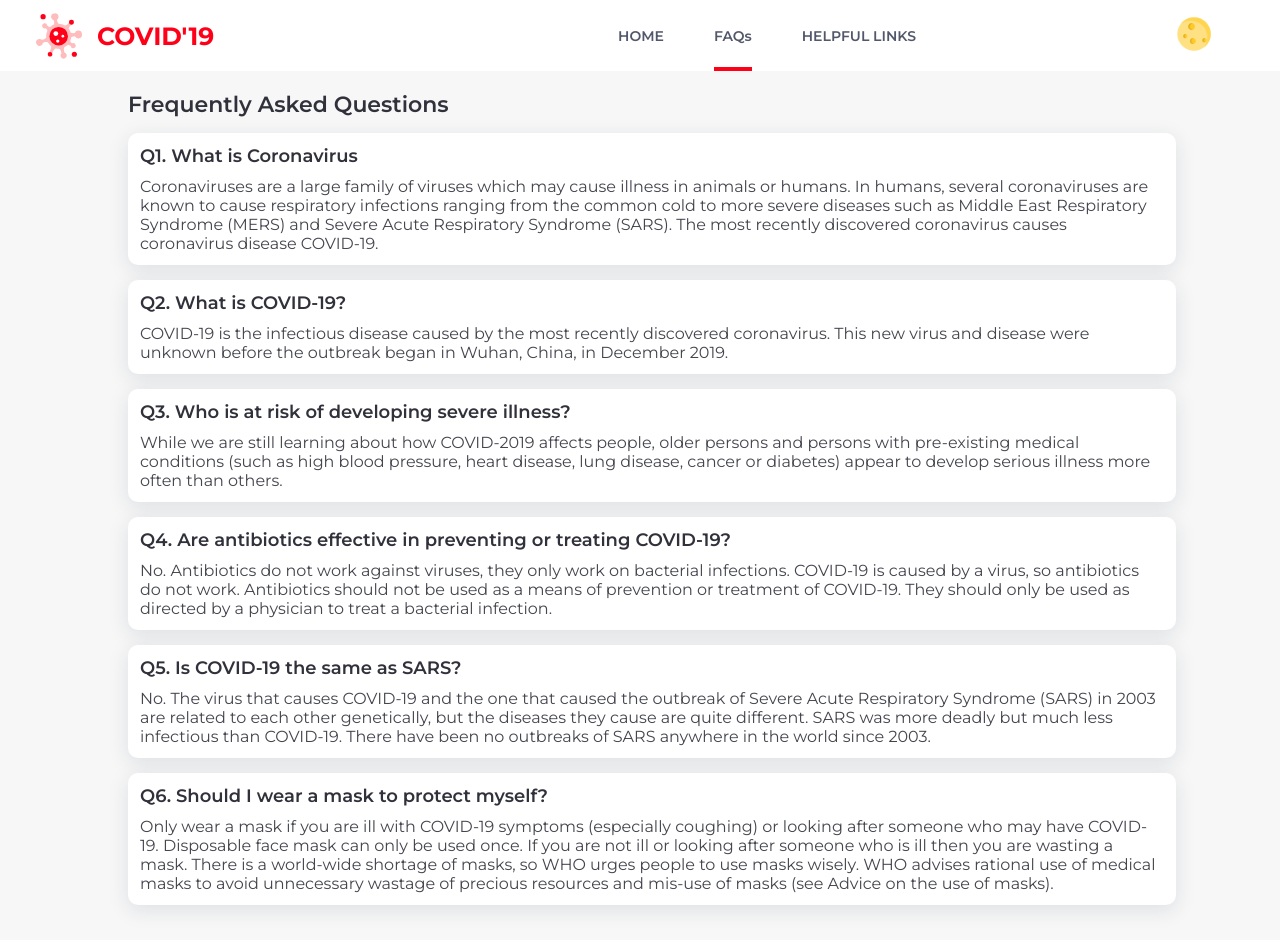
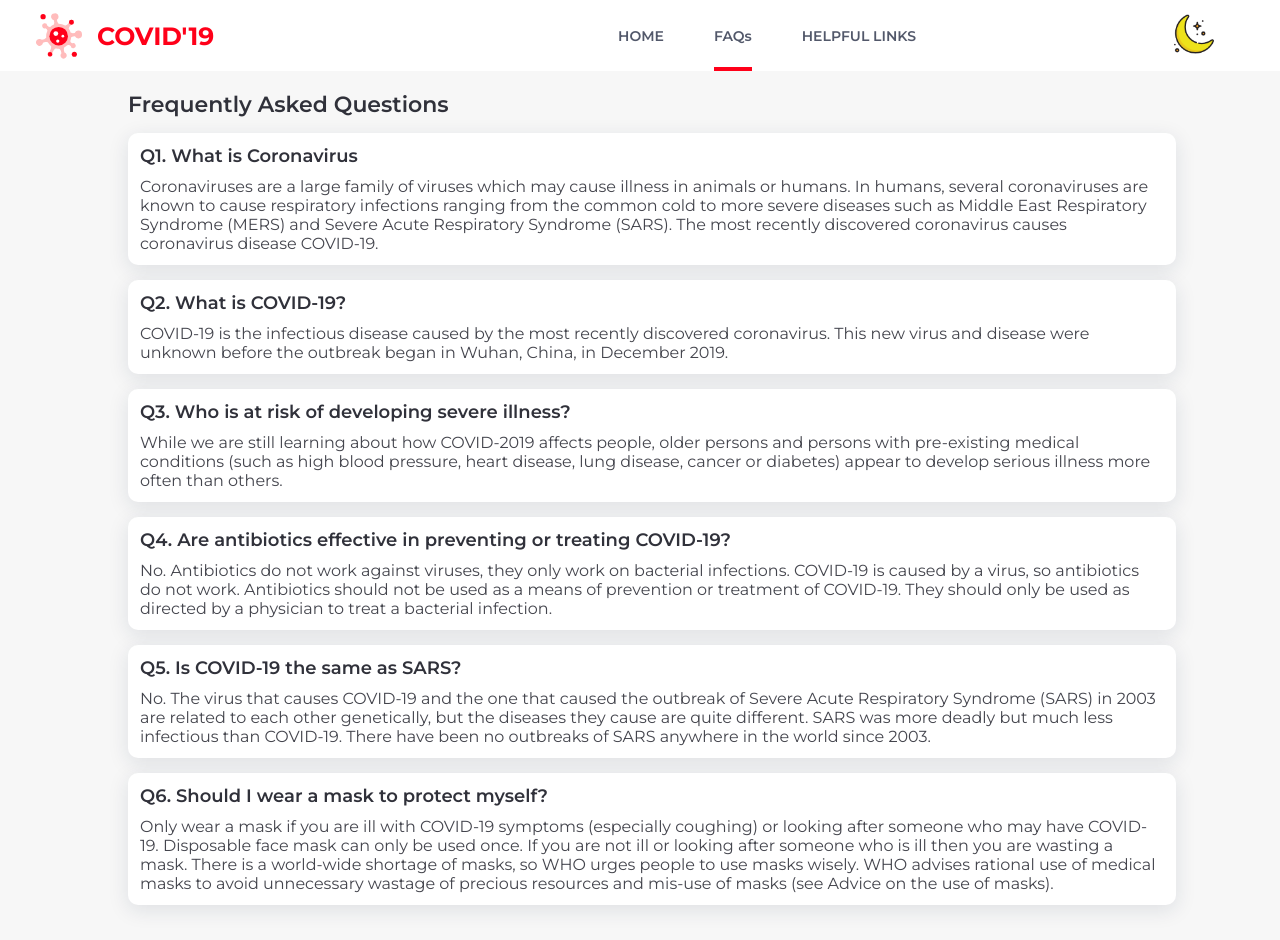
Before and after one commit to rajat-yadav-ttn/Covid19, a React (Create React App) app: page /faqs in a window 1280 px wide. In both pictures the pointer is over the button 1194 px from the left and 35 px from the top of the page. Built offline with nearby package versions, Linux system fonts and the light colour scheme.

Commit message:
minor fix

```diff
--- a/src/components/Navbar/Navbar.css
+++ b/src/components/Navbar/Navbar.css
@@ -93,6 +93,10 @@
     background:none;
 }
 
+.darkMode_btn:hover{
+    cursor: pointer;
+}
+
 .darkMode_btn img{
     width:40px;
     height:40px;
```
Also changed, not shown: src/components/Images/nav/Image25.png (deleted), src/components/Navbar/icons/moon.png.
